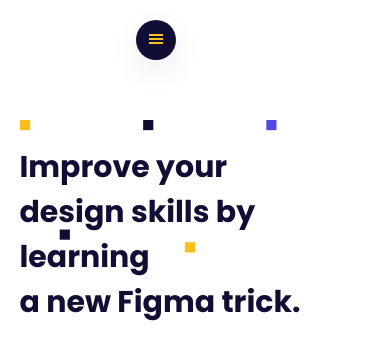
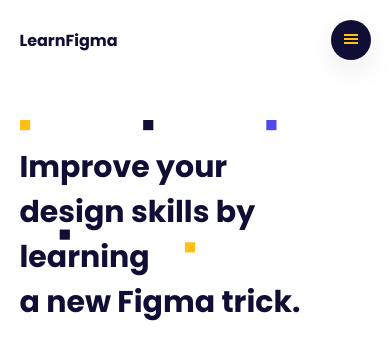
Before and after one commit to mufty007/LearnFigma, a plain HTML site: page index.html in a window 390 px wide. Shown: the top 338 px of the page. Drawn offline with Linux system fonts and the light colour scheme.

Commit message:
Update main.css

```diff
--- a/main.css
+++ b/main.css
@@ -44,7 +44,7 @@
   background:#ffffff;
   top:0;
   left:0;
-  transform: translateX(-50%);
+  transform: translate-x(-50%);
   position:fixed;
   display:flex;
   align-items:center;
@@ -339,7 +339,7 @@
     background:#ffffff;
     top:0;
     left:0;
-    transform: translateX(-50%);
+    transform: translate-x(-50%);
     position:fixed;
     display:flex;
     align-items:center;
```
